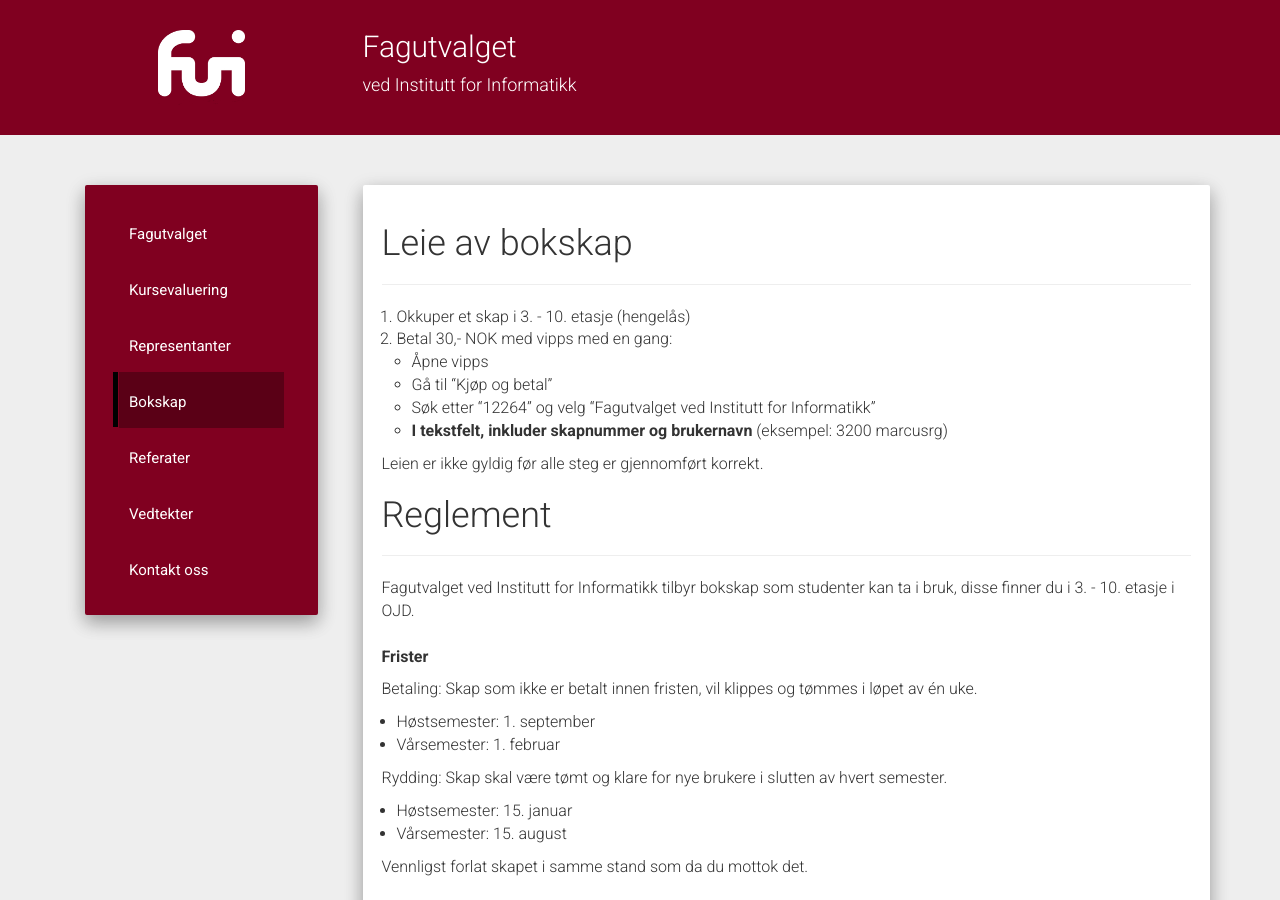
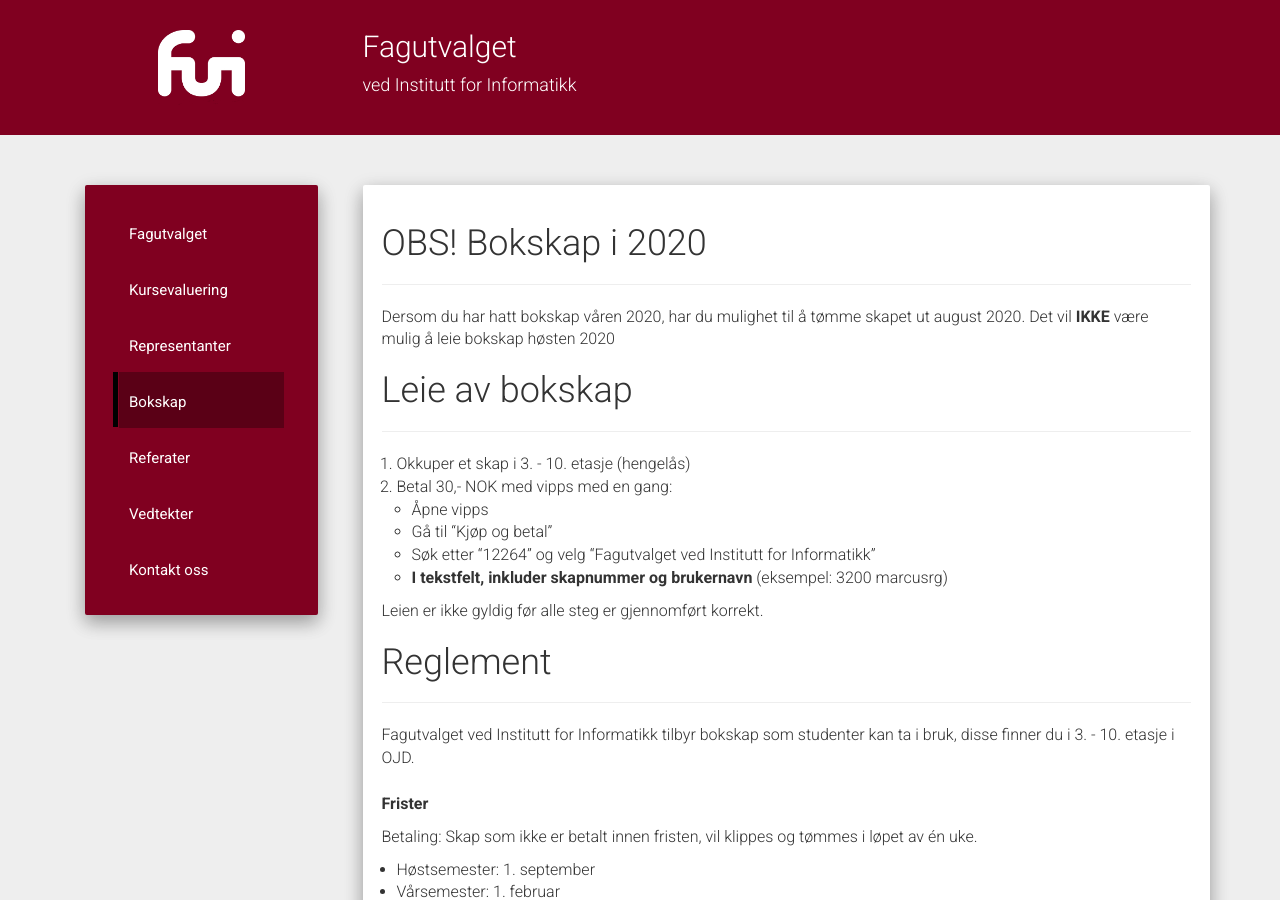
Before and after one commit to fui/fui.github.io, a Jekyll site: the page built from pages/bokskap.md, in a window 1280 px wide and 900 px high. Built offline with Jekyll 4.4.1, drawn with Linux system fonts in a browser that asks for light colours; nearby versions of some CDN libraries.

Commit message:
La til informasjon rundt bokskap og COVID

```diff
--- a/pages/bokskap.md
+++ b/pages/bokskap.md
@@ -4,6 +4,13 @@ title: Betale for bokskap
 permalink: /bokskap/
 modeline: " vim: set spl=nb: "
 ---
+
+# OBS! Bokskap i 2020
+
+---
+
+Dersom du har hatt bokskap våren 2020, har du mulighet til å tømme skapet ut august 2020. Det vil **IKKE** være
+mulig å leie bokskap høsten 2020
 
 # Leie av bokskap
 
```
